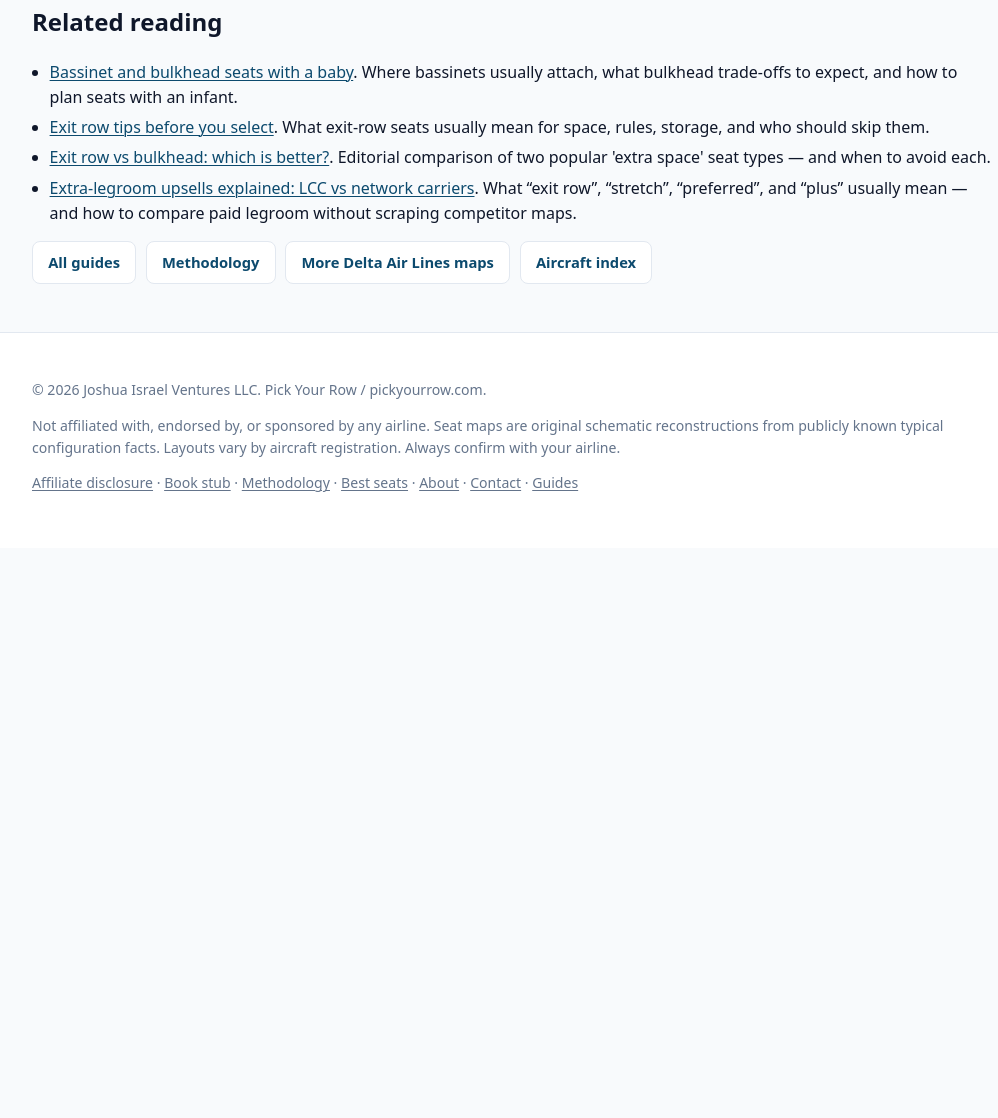
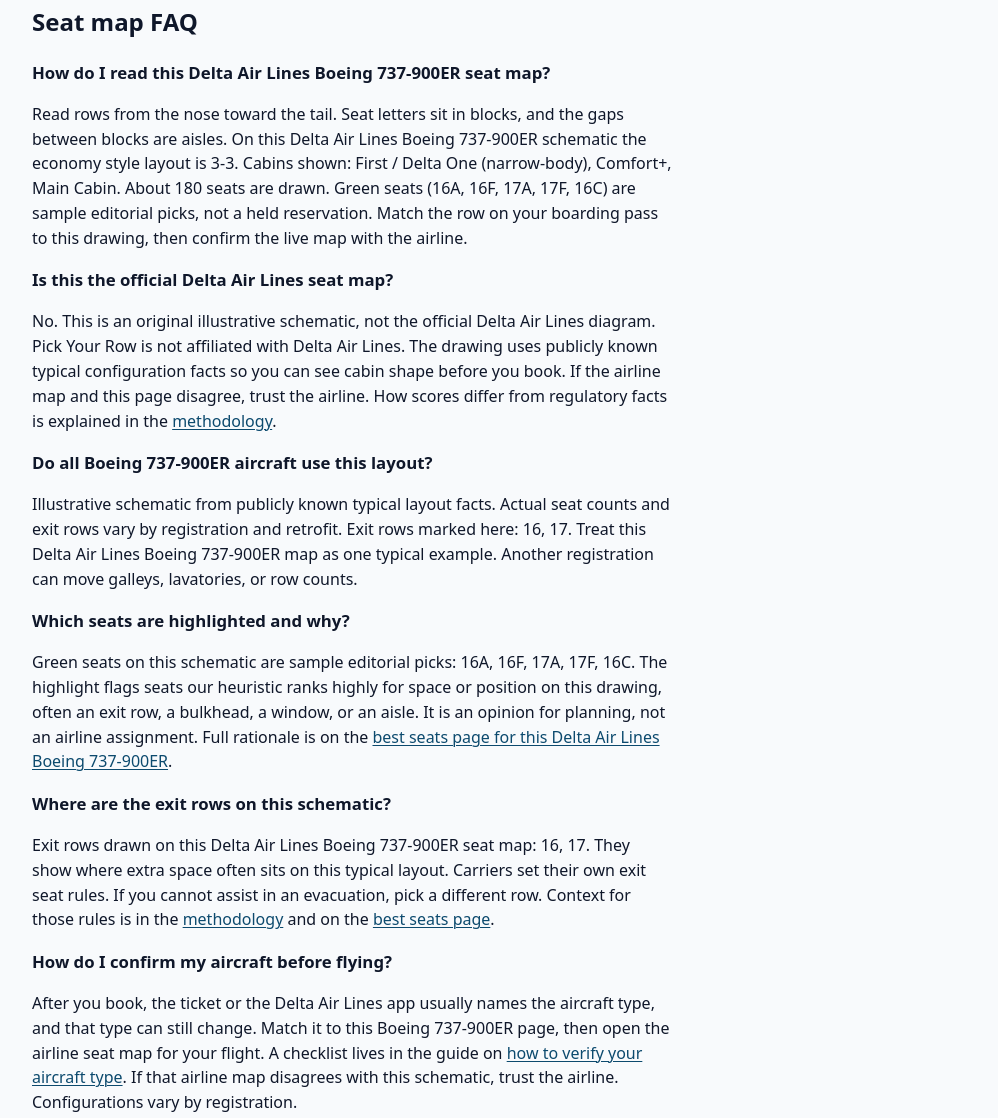
Before and after one commit to joshuaofisrael/pickyourrow, an Astro site: page /airlines/delta/737-900er/seat-map in a window 1280 px wide. Shown: the part 4483-5601 px from the top of the page, without its empty margins (128-1126 px from the left). Before the commit the page ends 5031 px from the top, so only its background shows below. Built offline with nearby package versions, Linux system fonts and the light colour scheme; Astro itself is replaced by a stand-in of ours.

Commit message:
Add FAQ schema and visible FAQ to seat map pages
Co-authored-by: joshuaofisrael <joshuaofisrael@users.noreply.github.com>

```diff
--- a/src/pages/airlines/[airline]/[aircraft]/seat-map/index.astro
+++ b/src/pages/airlines/[airline]/[aircraft]/seat-map/index.astro
@@ -23,6 +23,79 @@
 const tops = topSeats(config, 5);
 const bestSeatsHref = `/best-seats/${airline.slug}/${acParam}/`;
 const cabinSummary = config.cabins.map((c) => c.label).join(', ');
+const highlightIds = tops.map((s) => s.seatId).join(', ') || 'none listed';
+const exitLabel = config.exitRows.length ? config.exitRows.join(', ') : 'none marked';
+const layout = layoutString(config);
+
+/** Visible FAQ and FAQPage schema share this copy so the markup matches the page. */
+const faqs: { question: string; parts: { text: string; href?: string }[] }[] = [
+  {
+    question: `How do I read this ${airline.name} ${config.aircraftType} seat map?`,
+    parts: [
+      {
+        text: `Read rows from the nose toward the tail. Seat letters sit in blocks, and the gaps between blocks are aisles. On this ${airline.name} ${config.aircraftType} schematic the economy style layout is ${layout}. Cabins shown: ${cabinSummary}. About ${config.totalSeatsApprox} seats are drawn. Green seats (${highlightIds}) are sample editorial picks, not a held reservation. Match the row on your boarding pass to this drawing, then confirm the live map with the airline.`,
+      },
+    ],
+  },
+  {
+    question: `Is this the official ${airline.name} seat map?`,
+    parts: [
+      {
+        text: `No. This is an original illustrative schematic, not the official ${airline.name} diagram. Pick Your Row is not affiliated with ${airline.name}. The drawing uses publicly known typical configuration facts so you can see cabin shape before you book. If the airline map and this page disagree, trust the airline. How scores differ from regulatory facts is explained in the `,
+      },
+      { text: 'methodology', href: '/methodology/' },
+      { text: '.' },
+    ],
+  },
+  {
+    question: `Do all ${config.aircraftType} aircraft use this layout?`,
+    parts: [
+      {
+        text: `${config.configNote} Exit rows marked here: ${exitLabel}. Treat this ${airline.name} ${config.aircraftType} map as one typical example. Another registration can move galleys, lavatories, or row counts.`,
+      },
+    ],
+  },
+  {
+    question: 'Which seats are highlighted and why?',
+    parts: [
+      {
+        text: `Green seats on this schematic are sample editorial picks: ${highlightIds}. The highlight flags seats our heuristic ranks highly for space or position on this drawing, often an exit row, a bulkhead, a window, or an aisle. It is an opinion for planning, not an airline assignment. Full rationale is on the `,
+      },
+      {
+        text: `best seats page for this ${airline.name} ${config.aircraftType}`,
+        href: bestSeatsHref,
+      },
+      { text: '.' },
+    ],
+  },
+  {
+    question: 'Where are the exit rows on this schematic?',
+    parts: [
+      {
+        text: `Exit rows drawn on this ${airline.name} ${config.aircraftType} seat map: ${exitLabel}. They show where extra space often sits on this typical layout. Carriers set their own exit seat rules. If you cannot assist in an evacuation, pick a different row. Context for those rules is in the `,
+      },
+      { text: 'methodology', href: '/methodology/' },
+      { text: ' and on the ' },
+      { text: 'best seats page', href: bestSeatsHref },
+      { text: '.' },
+    ],
+  },
+  {
+    question: 'How do I confirm my aircraft before flying?',
+    parts: [
+      {
+        text: `After you book, the ticket or the ${airline.name} app usually names the aircraft type, and that type can still change. Match it to this ${config.aircraftType} page, then open the airline seat map for your flight. A checklist lives in the guide on `,
+      },
+      {
+        text: 'how to verify your aircraft type',
+        href: '/guides/how-to-verify-your-aircraft-type/',
+      },
+      {
+        text: '. If that airline map disagrees with this schematic, trust the airline. Configurations vary by registration.',
+      },
+    ],
+  },
+];
 
 const pagePath = `/airlines/${airline.slug}/${acParam}/seat-map/`;
 const jsonLd = [
@@ -43,6 +116,18 @@
       { '@type': 'ListItem', position: 3, name: airline.name, item: `https://pickyourrow.com/airlines/${airline.slug}/` },
       { '@type': 'ListItem', position: 4, name: `${config.aircraftType} seat map`, item: `https://pickyourrow.com${pagePath}` },
     ],
+  },
+  {
+    '@context': 'https://schema.org',
+    '@type': 'FAQPage',
+    mainEntity: faqs.map((f) => ({
+      '@type': 'Question',
+      name: f.question,
+      acceptedAnswer: {
+        '@type': 'Answer',
+        text: f.parts.map((p) => p.text).join(''),
+      },
+    })),
   },
 ];
 
@@ -131,6 +216,18 @@
       <li><a href="/about/">About</a> · <a href="/contact/">Contact</a> · <a href="/disclosure/">Affiliate disclosure</a></li>
     </ul>
 
+    <h2>Seat map FAQ</h2>
+    <div class="prose faq-block">
+      {faqs.map((f) => (
+        <div>
+          <h3>{f.question}</h3>
+          <p>
+            {f.parts.map((p) => (p.href ? <a href={p.href}>{p.text}</a> : p.text))}
+          </p>
+        </div>
+      ))}
+    </div>
+
     <h2>Related reading</h2>
     <ul class="clean">
       {related.map((g) => (
```
